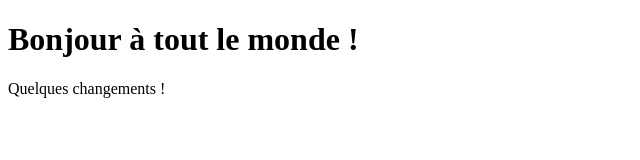
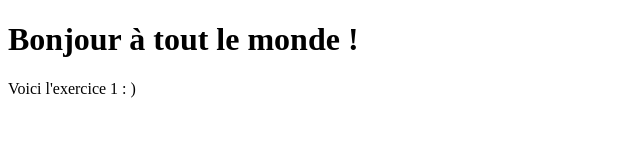
Before and after one commit to e-baron/web2, a plain HTML site: page module1/ex01/index.html in a window 1280 px wide. Shown: the full height of the page, 0-640 px from the left. Drawn offline with Linux system fonts and the light colour scheme.

Commit message:
update : index.html up to date

```diff
--- a/module1/ex01/index.html
+++ b/module1/ex01/index.html
@@ -8,6 +8,7 @@
 </head>
 <body>
     <h1>Bonjour à tout le monde !</h1>
-    <p>Quelques changements !</p>
+    <p>Voici l'exercice 1 : )</p>
+    <script src="./index.js"></script>
 </body>
 </html>
```
